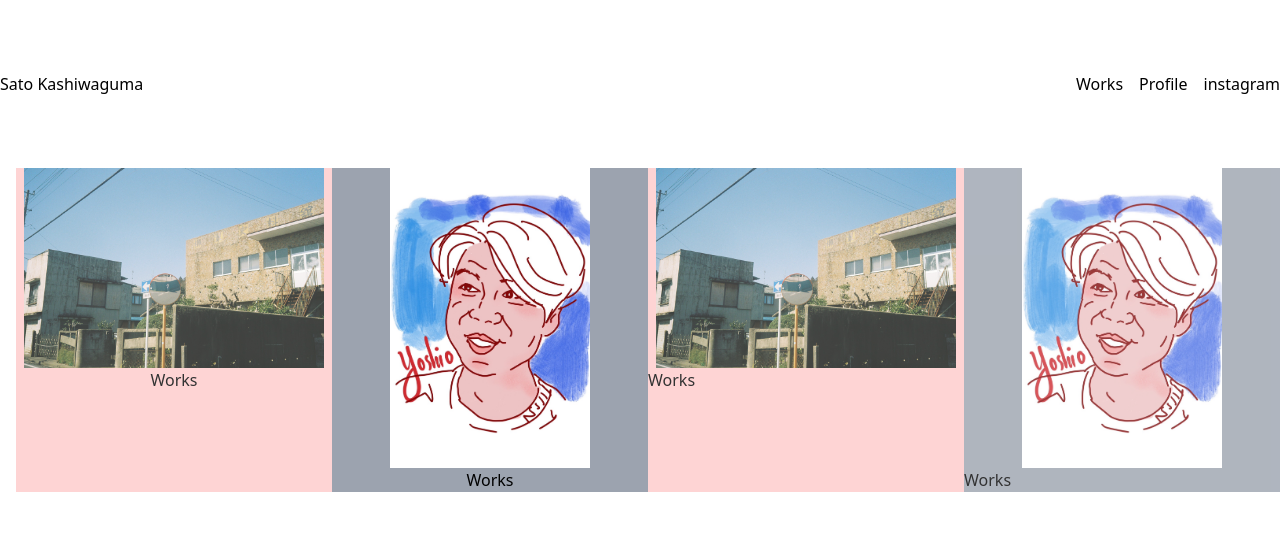
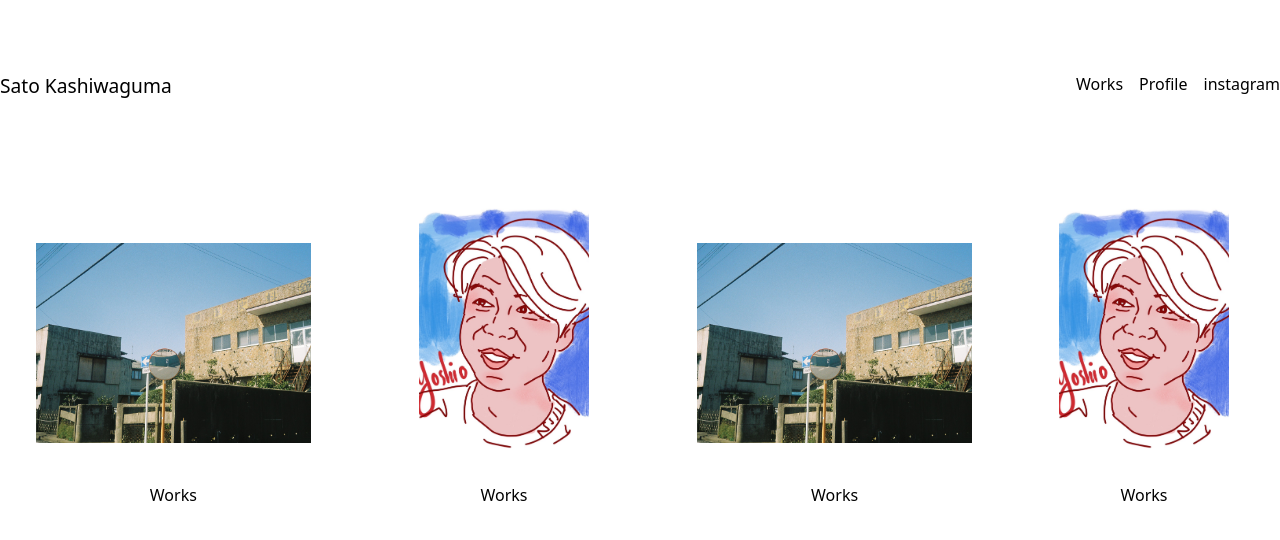
Before and after one commit to YoshioFujisaki/SatoProtfolio, a website: page public/index.html in a window 1280 px wide. Drawn offline with Linux system fonts and the light colour scheme.

Commit message:
hoverの動作

```diff
--- a/public/index.html
+++ b/public/index.html
@@ -11,7 +11,7 @@
   <header class="my-8">
   <div class="container mx-auto">
       <nav class="flex justify-between py-10">
-        <h3><a href="#">Sato Kashiwaguma</a></h3>
+        <h3><a class="name" href="#">Sato Kashiwaguma</a></h3>
         <ul class="category flex">
           <li class="md:ml-4"><a href="works.html">Works</a></li>
           <li class="md:ml-4"><a href="profile.html">Profile</a></li>
@@ -23,28 +23,28 @@
 
   <main>
     <div class="container mx-auto flex">
-      <a class="img w-1/4 bg-red-200 opacity-80 ml-4" href="">
-        <div class="box">
+      <a class="img w-1/4 ml-4" href="">
+        <div class="box type1">
           <img class="type1" src="../src/img/type1.JPG" alt="">
           <p class="text-center">Works</p>
         </div>
       </a>
-      <a class="w-1/4 bg-gray-400" href="">
-        <div class="box">
+      <a class="img w-1/4 ml-4" href="">
+        <div class="box type2">
           <img class="type2" src="../src/img/type2.JPG" alt="">
           <p class="text-center">Works</p>
         </div>
       </a>
-      <a class="w-1/4 bg-red-200 opacity-80" href="">
-        <div class="box">
+      <a class="img w-1/4 ml-4" href="">
+        <div class="box type1">
           <img class="type1" src="../src/img/type1.JPG" alt="">
-          <p>Works</p>
+          <p class="text-center">Works</p>
         </div>
       </a>
-      <a class="w-1/4 bg-gray-400 opacity-80" href="">
-        <div class="box">
+      <a class="w-1/4 ml-4" href="">
+        <div class="box type2">
           <img class="type2" src="../src/img/type2.JPG" alt="">
-          <p>Works</p>
+          <p class="text-center">Works</p>
         </div>
       </a>
     </div>
--- a/src/styles.css
+++ b/src/styles.css
@@ -3,9 +3,65 @@ img {
   margin: auto;
 }
 
-a.img:hover {
-  transform: 2s;
-  opacity:1;
+a.name
+{
+  font-size: larger;
+}
+
+a.img
+{
+  width: 370px;
+  height: 350px;
+  position: relative;
+}
+
+a.img::before {
+  content: '';
+  opacity: 0;
+  position: absolute;
+  border-radius: 10px;
+  z-index: -1;
+  top: 50%;
+  left: 50%;
+  transform: translate(-50%, -50%);
+  background-color: #eeeded;
+  transition: opacity 0.5s, width 0.5s, height 0.5s;
+}
+
+a.img:not(:hover)::before {
+  opacity: 0;
+  width: 0;
+  height: 0;
+  transition: opacity 0.8s 0.8s, width 0.8s 0.8s, height 0.8s 0.8s;
+}
+
+a.img:hover::before {
+  width: 370px;
+  height: 350px;
+  opacity: 0.6;
+}
+
+div.type1 p.text-center {
+  margin-top: 40px;
+}
+
+div.box
+{
+  margin: 20px;
+  z-index: 1;
+}
+
+div.type1
+{
+  padding-top: 50px;
+}
+
+div.type2
+{
+  width: 190px;
+  height: 280px;
+  padding: 10px;
+  margin: auto;
 }
 
 img.type1 {
--- a/tailwind.config.js
+++ b/tailwind.config.js
@@ -1,6 +1,6 @@
 /** @type {import('tailwindcss').Config} */
 module.exports = {
-  content: ["./src/**/*.{html,js}"],
+  content: ["./src/**/*.{html,js,php}"],
   theme: {
     extend: {},
   },
```
